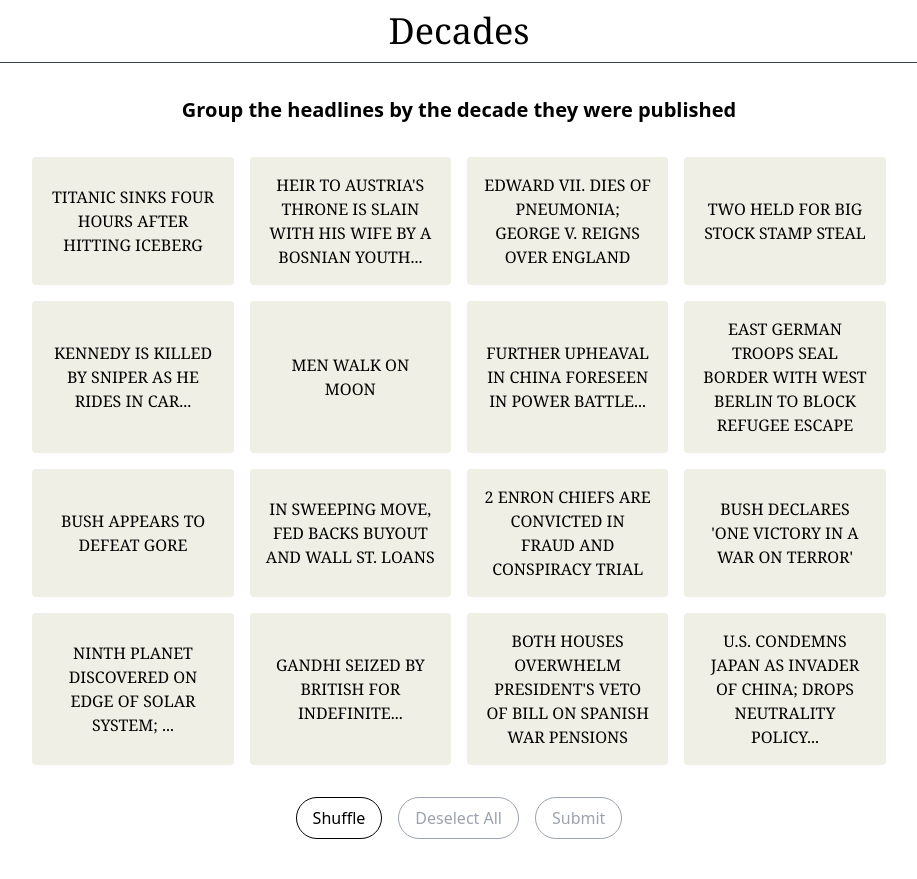
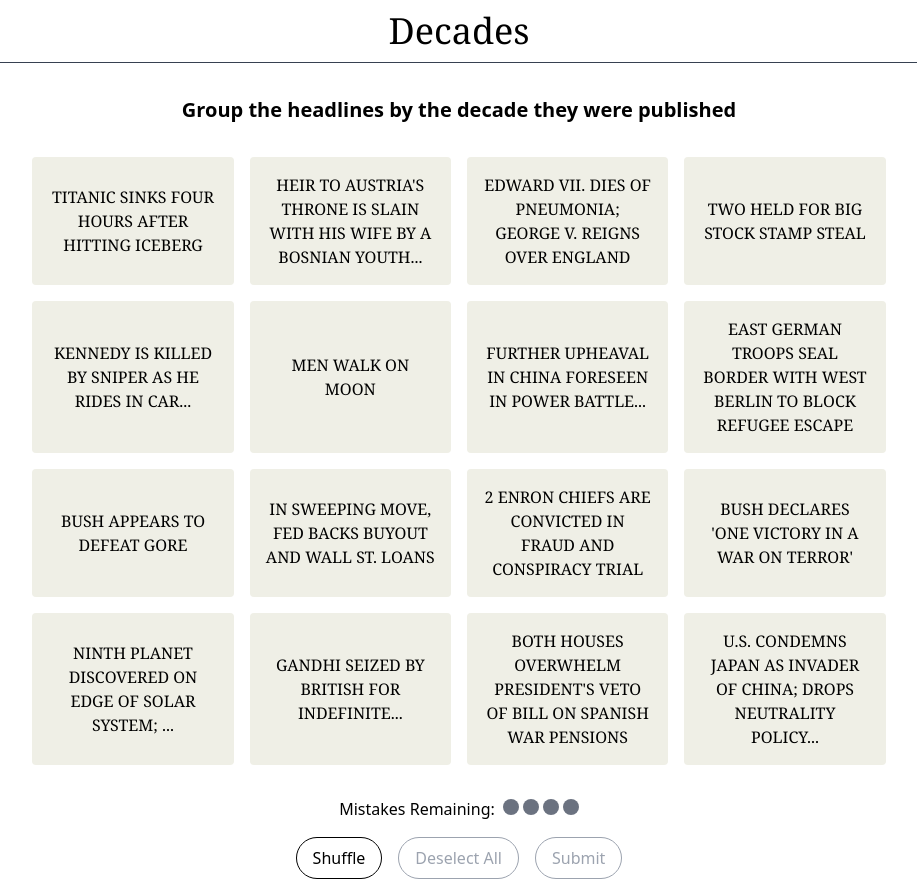
Before and after one commit to andreaslordos/decades-connections, a React (Create React App) app: page / in a window 1280 px wide. Shown: the whole page, without its empty margins (181-1098 px from the left). Before the commit the page ends 839 px from the top, so only its background shows below. Built offline with nearby package versions, Linux system fonts and the light colour scheme; the HTML template or start-up script is replaced by a standard one.

Commit message:
added fade animation, game controls

```diff
--- a/src/App.tsx
+++ b/src/App.tsx
@@ -2,7 +2,6 @@ import Grid from './components/Grid';
 import Header from './components/Header';
 import Explainer from './components/Explainer';
 import React from 'react';
-import ButtonRow from './components/ButtonRow';
 
 function App() {
   return (
--- a/src/components/ButtonRow.tsx
+++ /dev/null
@@ -1,18 +0,0 @@
-import React from "react";
-import Button from "./Button";
-
-type ButtonRowProps = {
-    submitEnabled: boolean;
-    shuffleEnabled?: boolean;
-    deselectAllEnabled?: boolean;
-};
-
-export default function ButtonRow({ submitEnabled, shuffleEnabled, deselectAllEnabled }: ButtonRowProps) {
-    return (
-        <div className="space-x-4">
-            <Button text="Shuffle" enabled={shuffleEnabled} onClick={() => {}}/>
-            <Button text="Deselect All" enabled={deselectAllEnabled} onClick={() => {}}/>
-            <Button text="Submit" enabled={submitEnabled} invertColors={submitEnabled} onClick={() => {}}/>
-        </div>
-    );
-}
--- a/src/components/Cell.tsx
+++ b/src/components/Cell.tsx
@@ -1,4 +1,4 @@
-import React from "react";
+import React, { useState, useEffect } from "react";
 
 type CellProps = {
     word: string;
@@ -6,9 +6,20 @@ type CellProps = {
     isSelected: boolean;
     onClick: () => void;
     disableCursor: boolean;
+    shouldAnimate: boolean;
 };
 
-export default function Cell({ word, isSelected, onClick, disableCursor }: CellProps) {
+export default function Cell({ word, isSelected, onClick, disableCursor, shouldAnimate }: CellProps) {
+    const [animate, setAnimate] = useState(false);
+
+    useEffect(() => {
+        if (shouldAnimate) {
+            setAnimate(true);
+            const timer = setTimeout(() => setAnimate(false), 300); // Adjust the timeout duration to match the CSS animation duration
+            return () => clearTimeout(timer);
+        }
+    }, [shouldAnimate]);
+
     return (
         <div
             className={`flex
@@ -24,9 +35,10 @@ export default function Cell({ word, isSelected, onClick, disableCursor }: CellP
                         ${(!disableCursor || isSelected) ? 'hover:cursor-pointer active:scale-95 duration-150 transition-transform' : 'hover:cursor-default'}
                         `}
             onClick={onClick}
-            style={{ color: isSelected ? 'white' : 'inherit' }}
         >
-            {word}
+            <span className={`${animate ? 'fade-in' : ''} ${isSelected ? 'text-white' : ''}`}>
+                {word}
+            </span>
         </div>
     );
 }
--- /dev/null
+++ b/src/components/GameControls.tsx
@@ -0,0 +1,36 @@
+import React from "react";
+import Button from "./Button";
+
+type GameControlsProps = {
+    selectedCellsCount: number;
+    onDeselectAll: () => void;
+    onShuffle: () => void;
+    onSubmit: () => void;
+    lives: number;
+};
+
+export default function GameControls({ selectedCellsCount, onDeselectAll, onShuffle, onSubmit, lives }: GameControlsProps) {
+    const submitEnabled = selectedCellsCount >= 4;
+    const shuffleEnabled = true;
+    const deselectAllEnabled = selectedCellsCount > 0;
+    const circles = Array.from({ length: lives }, (_, index) => (
+        <span key={index} className="inline-block w-4 h-4 bg-gray-500 rounded-full"></span>
+    ));
+
+
+    return (
+        <div className="space-y-4">
+            <div className="space-x-2 flex justify-center">
+                <p>Mistakes Remaining:</p>
+                <div className="space-x-1">
+                    {circles}
+                </div>
+            </div>
+            <div className="space-x-4">
+                <Button text="Shuffle" enabled={shuffleEnabled} onClick={onShuffle}/>
+                <Button text="Deselect All" enabled={deselectAllEnabled} onClick={onDeselectAll}/>
+                <Button text="Submit" enabled={submitEnabled} invertColors={submitEnabled} onClick={onSubmit}/>
+            </div>
+        </div>
+    );
+}
--- a/src/components/Grid.tsx
+++ b/src/components/Grid.tsx
@@ -1,16 +1,18 @@
 import React, { useState, useEffect } from "react";
 import Cell from "./Cell";
 import { GetTodaysGame, ShuffleArray } from "../lib/helpers";
-import ButtonRow from "./ButtonRow";
+import GameControls from "./GameControls";
 
 export default function Grid() {
     const [game, setGame] = useState<any[]>([]);
     const [selectedCells, setSelectedCells] = useState<string[]>([]);
+    const [shuffleKey, setShuffleKey] = useState(0);
 
     useEffect(() => {
         const todaysGame = GetTodaysGame();
         const shuffledGame = ShuffleArray(todaysGame);
         setGame(shuffledGame);
+        setShuffleKey(prevKey => prevKey + 1);
     }, []);
 
     const handleCellClick = (word: string) => {
@@ -25,6 +27,21 @@ export default function Grid() {
         });
     };
 
+    const handleDeselectAll = () => {
+        setSelectedCells([]);
+    };
+
+    const handleShuffle = () => {
+        setGame(prevGame => {
+            const newGame = [...prevGame];
+            for (let category of newGame) {
+                category.words = ShuffleArray([...category.words]);
+            }
+            setShuffleKey(prevKey => prevKey + 1); // Update key on shuffle
+            return ShuffleArray(newGame);
+        });
+    };
+
     let cells: JSX.Element[] = [];
 
     for (let cat_ind = 0; cat_ind < game.length; cat_ind++) {
@@ -32,28 +49,29 @@ export default function Grid() {
             const word = game[cat_ind].words[word_ind];
             cells.push(
                 <Cell
-                    key={(game[cat_ind].words.length * cat_ind) + word_ind}
+                    key={`${shuffleKey}-${cat_ind}-${word_ind}-${word}`} // Use shuffleKey to ensure reanimation
                     difficulty={game[cat_ind].difficulty}
                     word={word}
                     isSelected={selectedCells.includes(word)}
                     onClick={() => handleCellClick(word)}
                     disableCursor={selectedCells.length >= 4}
+                    shouldAnimate={true} // Always animate
                 />
             );
         }
     }
-
-
 
     return (
         <>
             <div className="grid grid-cols-4 gap-4 mx-auto w-8/12">
                 {cells}
             </div>
-            <ButtonRow
-                submitEnabled={selectedCells.length >= 4}
-                shuffleEnabled={true}
-                deselectAllEnabled={selectedCells.length >= 1}
+            <GameControls
+                selectedCellsCount={selectedCells.length}
+                onDeselectAll={handleDeselectAll}
+                onShuffle={handleShuffle}
+                onSubmit={() => {}}
+                lives={4}
             />
         </>
     );
--- a/src/index.css
+++ b/src/index.css
@@ -1,3 +1,22 @@
 @tailwind base;
 @tailwind components;
 @tailwind utilities;
+
+@layer utilities {
+  .fade-in {
+    @apply animate-fadeIn;
+  }
+
+  @keyframes fadeIn {
+    from {
+      opacity: 0;
+    }
+    to {
+      opacity: 1;
+    }
+  }
+
+  .animate-fadeIn {
+    animation: fadeIn 0.3s ease-in-out;
+  }
+}
```
